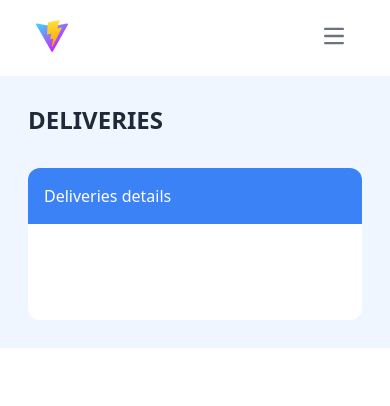
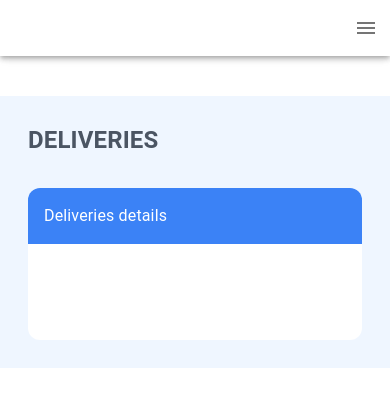
Before and after one commit to Daniel13Alfa/HospitalWeb, a React (Vite) app: page /#/entregas in a window 390 px wide. Shown: the top 406 px of the page. Built offline with nearby package versions, Linux system fonts and the light colour scheme; no server answers.

Commit message:
add a lateral menu

```diff
--- a/src/components/Entregas.jsx
+++ b/src/components/Entregas.jsx
@@ -28,7 +28,7 @@ const Entregas = () => {
     <div className="dark:bg-gray-900">
       <div className="w-full">
         <Header />
-        <div className="content bg-blue-50 flex">
+        <div className="content bg-blue-50 flex text-gray-600">
           <div className="info w-full p-7">
             <h1 className="font-bold text-2xl uppercase">Deliveries</h1>
             <div className="CardInfo w-12/12 bg-white mt-8 rounded-xl">
--- a/src/components/Header.jsx
+++ b/src/components/Header.jsx
@@ -1,39 +1,188 @@
-import React from "react";
 import { Link } from "react-router-dom";
 import viteLogo from "/vite.svg";
+import * as React from "react";
+import { styled, useTheme } from "@mui/material/styles";
+import Box from "@mui/material/Box";
+import Drawer from "@mui/material/Drawer";
+import MuiAppBar from "@mui/material/AppBar";
+import Toolbar from "@mui/material/Toolbar";
+import CssBaseline from "@mui/material/CssBaseline";
+import List from "@mui/material/List";
+import IconButton from "@mui/material/IconButton";
+import MenuIcon from "@mui/icons-material/Menu";
+import ChevronLeftIcon from "@mui/icons-material/ChevronLeft";
+import ChevronRightIcon from "@mui/icons-material/ChevronRight";
+import LocalHospitalIcon from "@mui/icons-material/LocalHospital";
+
+const drawerWidth = 240;
+
+const Main = styled("main", { shouldForwardProp: (prop) => prop !== "open" })(
+  ({ theme, open }) => ({
+    flexGrow: 1,
+    padding: theme.spacing(3),
+    transition: theme.transitions.create("margin", {
+      easing: theme.transitions.easing.sharp,
+      duration: theme.transitions.duration.leavingScreen,
+    }),
+    marginRight: -drawerWidth,
+    ...(open && {
+      transition: theme.transitions.create("margin", {
+        easing: theme.transitions.easing.easeOut,
+        duration: theme.transitions.duration.enteringScreen,
+      }),
+      marginRight: 0,
+    }),
+    /**
+     * This is necessary to enable the selection of content. In the DOM, the stacking order is determined
+     * by the order of appearance. Following this rule, elements appearing later in the markup will overlay
+     * those that appear earlier. Since the Drawer comes after the Main content, this adjustment ensures
+     * proper interaction with the underlying content.
+     */
+    position: "relative",
+  })
+);
+
+const AppBar = styled(MuiAppBar, {
+  shouldForwardProp: (prop) => prop !== "open",
+})(({ theme, open }) => ({
+  transition: theme.transitions.create(["margin", "width"], {
+    easing: theme.transitions.easing.sharp,
+    duration: theme.transitions.duration.leavingScreen,
+  }),
+  ...(open && {
+    width: `calc(100% - ${drawerWidth}px)`,
+    transition: theme.transitions.create(["margin", "width"], {
+      easing: theme.transitions.easing.easeOut,
+      duration: theme.transitions.duration.enteringScreen,
+    }),
+    marginRight: drawerWidth,
+  }),
+}));
+
+const DrawerHeader = styled("div")(({ theme }) => ({
+  display: "flex",
+  alignItems: "center",
+  padding: theme.spacing(0, 1),
+  // necessary for content to be below app bar
+  ...theme.mixins.toolbar,
+  justifyContent: "flex-start",
+}));
 
 const Header = () => {
+  const theme = useTheme();
+  const [open, setOpen] = React.useState(false);
+
+  const handleDrawerOpen = () => {
+    setOpen(true);
+  };
+
+  const handleDrawerClose = () => {
+    setOpen(false);
+  };
+  ///className="inline-flex items-center p-2 w-10 h-10 justify-center text-sm text-gray-500 rounded-lg md:hidden hover:bg-gray-100 focus:outline-none focus:ring-2 focus:ring-gray-200 dark:text-gray-400 dark:hover:bg-gray-700 dark:focus:ring-gray-600"
   return (
     <div>
-      <nav className="bg-white border-gray-200 bg-white pb-5">
+      <nav className="border-gray-200 bg-white pb-10">
         <div className="flex flex-wrap items-center justify-between mx-9 pt-4">
           <Link className="flex items-center" to={"/"}>
             <img src={viteLogo} className="logo" alt="Vite logo" />
           </Link>
-
           <button
             data-collapse-toggle="navbar-multi-level"
             type="button"
-            className="inline-flex items-center p-2 w-10 h-10 justify-center text-sm text-gray-500 rounded-lg md:hidden hover:bg-gray-100 focus:outline-none focus:ring-2 focus:ring-gray-200 dark:text-gray-400 dark:hover:bg-gray-700 dark:focus:ring-gray-600"
+            className="inline-flex items-center w-10 h-10 justify-center text-sm  rounded-lg md:hidden hover:text-blue-700 focus:outline-none focus:ring-2 "
             aria-controls="navbar-multi-level"
             aria-expanded="false"
           >
-            <span className="sr-only">Open main menu</span>
-            <svg
-              className="w-5 h-5"
-              aria-hidden="true"
-              xmlns="http://www.w3.org/2000/svg"
-              fill="none"
-              viewBox="0 0 17 14"
-            >
-              <path
-                stroke="currentColor"
-                strokeLinecap="round"
-                strokeLinejoin="round"
-                strokeWidth="2"
-                d="M1 1h15M1 7h15M1 13h15"
-              />
-            </svg>
+            <Box sx={{ display: "flex" }}>
+              <CssBaseline />
+              <AppBar position="fixed" open={open}>
+                <Toolbar className="bg-white justify-end">
+                  <IconButton
+                    className="items-end"
+                    color="black"
+                    aria-label="open drawer"
+                    edge="end"
+                    onClick={handleDrawerOpen}
+                    sx={{ ...(open && { display: "none" }) }}
+                  >
+                    <MenuIcon />
+                  </IconButton>
+                </Toolbar>
+              </AppBar>
+              <Drawer
+                sx={{
+                  width: drawerWidth,
+                  flexShrink: 0,
+                  "& .MuiDrawer-paper": {
+                    width: drawerWidth,
+                  },
+                }}
+                variant="persistent"
+                anchor="right"
+                open={open}
+              >
+                <DrawerHeader>
+                  <IconButton onClick={handleDrawerClose}>
+                    {theme.direction === "rtl" ? (
+                      <ChevronLeftIcon />
+                    ) : (
+                      <ChevronRightIcon />
+                    )}
+                  </IconButton>
+                </DrawerHeader>
+                <List className="bg-white">
+                  <ul className="font-medium text-lg">
+                    <li>
+                      <Link
+                        className="block py-2 pl-3 pr-4 rounded hover:bg-gray-100 text-black bg-white  md:hover:bg-transparent md:border-0 md:p-0"
+                        to={"/"}
+                        onClick={handleDrawerClose}
+                      >
+                        HOME
+                      </Link>
+                    </li>
+
+                    <li>
+                      <Link
+                        className="block py-2 pl-3 pr-4 rounded hover:bg-gray-100 text-black bg-white  md:hover:bg-transparent md:border-0 md:p-0"
+                        to={"/hospitales"}
+                        onClick={handleDrawerClose}
+                      >
+                        HOSPITALS
+                      </Link>
+                    </li>
+                    <li>
+                      <Link
+                        className="block py-2 pl-3 pr-4 rounded hover:bg-gray-100 text-black bg-white  md:hover:bg-transparent md:border-0 md:p-0"
+                        to={"/solicitudes"}
+                        onClick={handleDrawerClose}
+                      >
+                        REQUESTS
+                      </Link>
+                    </li>
+                    <li>
+                      <Link
+                        className="block py-2 pl-3 pr-4 rounded hover:bg-gray-100 text-black bg-white  md:hover:bg-transparent md:border-0 md:p-0"
+                        to={"/entregas"}
+                        onClick={handleDrawerClose}
+                      >
+                        DELIVERIES
+                      </Link>
+                    </li>
+                    <li>
+                      <Link
+                        className="block py-2 pl-3 pr-4 rounded hover:bg-gray-100 text-black bg-white  md:hover:bg-transparent md:border-0 md:p-0"
+                        to={"/insumos"}
+                        onClick={handleDrawerClose}
+                      >
+                        SUPPLIES
+                      </Link>
+                    </li>
+                  </ul>
+                </List>
+              </Drawer>
+            </Box>
           </button>
 
           <div
```
Also changed, not shown: package.json (+4 -3 lines), 1 other file (tests, documents, lock files or other folders).
